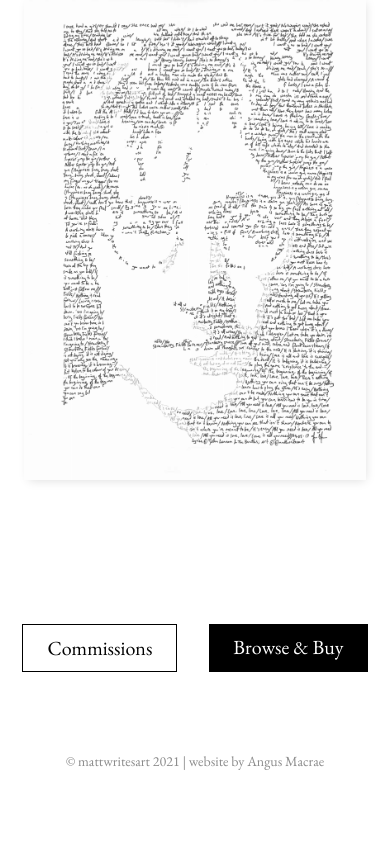
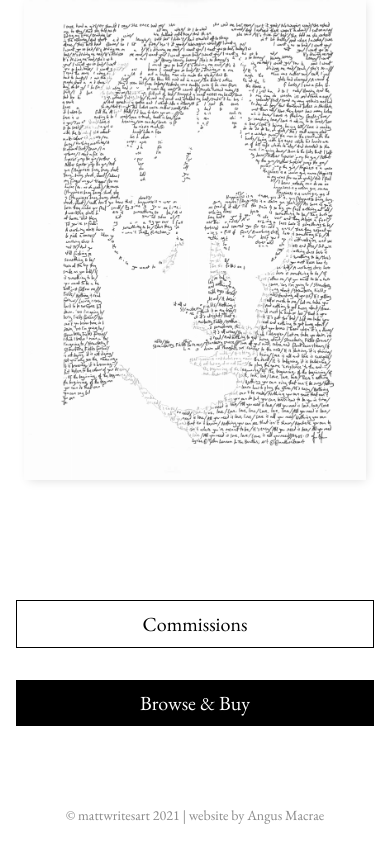
Before and after one commit to AngusMacrae/mattwritesart, a React (Create React App) app: page / in a window 390 px wide. Shown: the part 5584-6428 px from the top of the page. Before the commit the page ends 6374 px from the top, so only its background shows below. Built offline with nearby package versions, Linux system fonts and the light colour scheme.

Commit message:
Fix Home page CTAs mobile styling

```diff
--- a/src/components/App.css
+++ b/src/components/App.css
@@ -324,10 +324,22 @@ button.btn-secondary,
 
 .home-ctas .btn {
   padding: 0.5rem 1.5rem;
+  text-align: center;
 }
 
 .home-ctas .btn:not(:first-of-type) {
   margin-left: 2rem;
+}
+
+@media (max-width: 450px) {
+  .home-ctas {
+    flex-direction: column;
+    margin-top: 0;
+  }
+  .home-ctas .btn:not(:first-of-type) {
+    margin-left: 0;
+    margin-top: 2rem;
+  }
 }
 
 .art-gallery {
```
